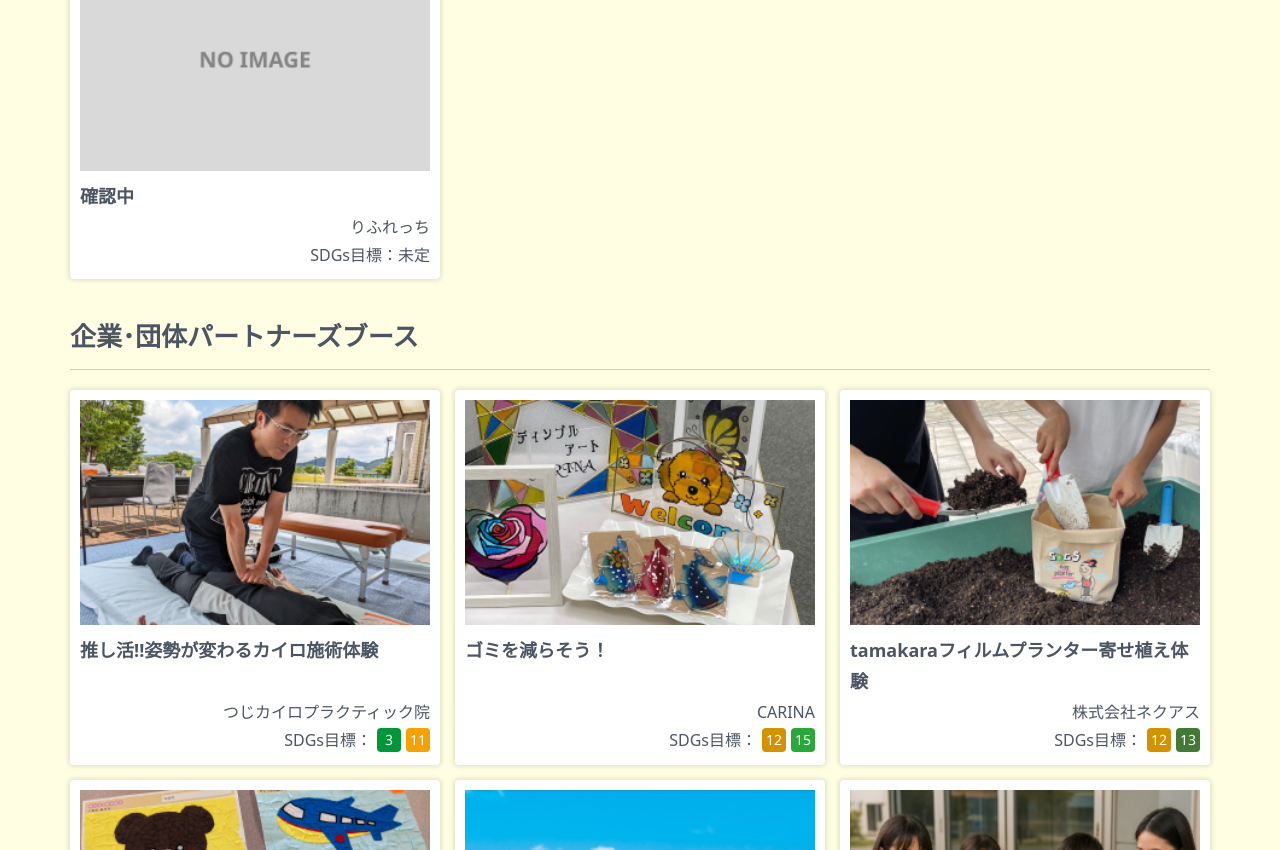
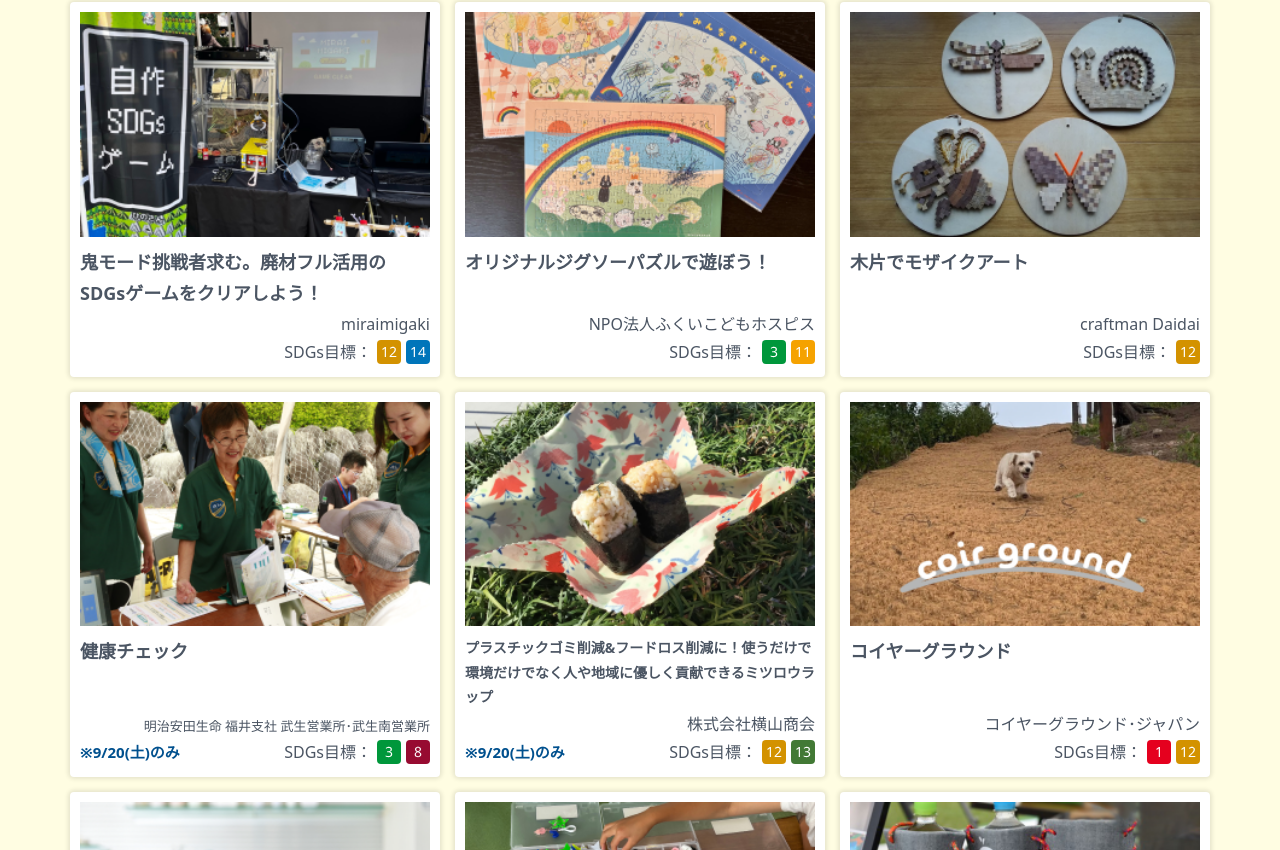
Before and after one commit to Ktjm-555/sabae-event-lp, a React (Vite) app in the folder sabae-event-lp/: page /booth in a window 1280 px wide. Shown: the part 1110-1960 px from the top of the page. Built offline with nearby package versions, Linux system fonts and the light colour scheme; a web font is replaced by a local one.

Commit message:
ブースカードスタイル調整

```diff
--- a/sabae-event-lp/src/components/contents/BoothCards.tsx
+++ b/sabae-event-lp/src/components/contents/BoothCards.tsx
@@ -2,7 +2,7 @@ import styled from "@emotion/styled";
 import { S_DIV_CardContainer } from "../../Style";
 import { COLORS } from "../../consts/color";
 
-type item = {
+type Item = {
 	id: number;
 	imgSrc: string;
 	title: string;
@@ -11,38 +11,52 @@ type item = {
 	isNameLong: boolean;
 	numbers: number[];
 	notice?: string;
+	noticeBlue?: boolean;
 };
 
 type Props = {
-	items: item[];
+	items: Item[];
 };
 
 export const BoothCards = ({ items }: Props) => {
 	return (
-		<>
-			<DIV_CardsContainer>
-				{items.map((item, index) => (
-					<DIV_CardContainer key={index}>
-						<IMG_Card src={item.imgSrc} />
+		<DIV_CardsContainer>
+			{items.map((item) => {
+				const {
+					id,
+					imgSrc,
+					title,
+					isLong = false,
+					name,
+					isNameLong = false,
+					numbers,
+					notice = "",
+					noticeBlue = false,
+				} = item;
 
-						<H3_Title className={item.isLong ? "long-title" : ""}>
-							{item.title}
-						</H3_Title>
+				return (
+					<DIV_CardContainer key={id}>
+						<IMG_Card src={imgSrc} />
 
-						{/* カードの高さを合わせる */}
+						<H3_Title className={isLong ? "long-title" : ""}>{title}</H3_Title>
+
 						<DIV_Spacer />
 
 						<DIV_CardFooter>
-							<p className={item.isNameLong ? "long-title" : ""}>{item.name}</p>
+							<p className={isNameLong ? "long-name" : ""}>{name}</p>
 
-							<DIV_NoticeNumber className={item.notice ? "" : "flex-controle"}>
-								{item.notice && <SPAN_Notice>{item.notice}</SPAN_Notice>}
+							<DIV_NoticeNumber className={notice ? "" : "flex-controle"}>
+								{notice && (
+									<SPAN_Notice className={noticeBlue ? "blue" : ""}>
+										{notice}
+									</SPAN_Notice>
+								)}
 
 								<p>
 									SDGs目標：
 									<span>
-										{item.numbers.length
-											? item.numbers.map((num) => (
+										{numbers.length
+											? numbers.map((num) => (
 													<IMG_SdgsNumber
 														key={num}
 														src={`${
@@ -57,9 +71,9 @@ export const BoothCards = ({ items }: Props) => {
 							</DIV_NoticeNumber>
 						</DIV_CardFooter>
 					</DIV_CardContainer>
-				))}
-			</DIV_CardsContainer>
-		</>
+				);
+			})}
+		</DIV_CardsContainer>
 	);
 };
 
@@ -115,7 +129,7 @@ const DIV_CardFooter = styled.div`
 	flex-direction: column;
 	align-items: flex-end;
 
-	p.long-title {
+	p.long-name {
 		font-size: 13px;
 	}
 `;
@@ -136,4 +150,8 @@ const SPAN_Notice = styled.span`
 	font-size: 15px;
 	font-weight: bold;
 	color: ${COLORS.PRIMARY};
+
+	&.blue {
+		color: ${COLORS.TEXT_SUB_COLOR};
+	}
 `;
--- a/sabae-event-lp/src/components/pages/booth/BoothPage.tsx
+++ b/sabae-event-lp/src/components/pages/booth/BoothPage.tsx
@@ -2,12 +2,7 @@ import styled from "@emotion/styled";
 import { S_DIV_SectionWrapper, S_SECTION_container } from "../../../Style";
 import { COLORS } from "../../../consts/color";
 import { ContentsTitleOnly } from "../../contents/CotentsTitleOnly";
-import {
-	childrenSpace,
-	foodArea,
-	partners,
-	sabaeStudents,
-} from "../../../items/booth";
+import { childrenSpace, foodArea, partners } from "../../../items/booth";
 import { BoothCards } from "../../contents/BoothCards";
 import { BoothCardsMini } from "../../contents/BoothCardsMini";
 
@@ -24,16 +19,22 @@ export const BoothPage = () => {
 						/>
 					</DIV_TitleWrapper>
 
-					{/* 鯖江高校生ブース */}
+					{/* 企業･団体パートナーズブース */}
 					{/* セクションまたぎではないがボトムが必要なので囲む */}
 					<DIV_Contents>
-						<H2_Title>鯖江高校生ブース</H2_Title>
-						<BoothCards items={sabaeStudents} />
+						<H2_Title>企業･団体パートナーズブース</H2_Title>
+						<BoothCards items={partners} />
 					</DIV_Contents>
 
-					{/* 企業･団体パートナーズブース */}
-					<H2_Title>企業･団体パートナーズブース</H2_Title>
-					<BoothCards items={partners} />
+					{/* 鯖江高校生ブース */}
+					<H2_Title>鯖江高校生ブース</H2_Title>
+					{/* <BoothCards items={sabaeStudents} /> */}
+					<DIV_ImgContainer>
+						<img
+							src={`${import.meta.env.BASE_URL}logo/booth_comingSoon.svg`}
+							alt="ブースの画像"
+						/>
+					</DIV_ImgContainer>
 				</S_SECTION_container>
 			</DIV_SectionWrapper>
 
@@ -111,3 +112,9 @@ const H2_Title = styled.h2`
 const DIV_Contents = styled.div`
 	margin-bottom: 35px;
 `;
+
+const DIV_ImgContainer = styled.div`
+	display: flex;
+	justify-content: center;
+	align-items: center;
+`;
--- a/sabae-event-lp/src/items/booth.ts
+++ b/sabae-event-lp/src/items/booth.ts
@@ -174,6 +174,8 @@ export const partners = [
 		name: "明治安田生命 福井支社 武生営業所･武生南営業所",
 		isNameLong: true,
 		numbers: [3, 8],
+		notice: "※9/20(土)のみ",
+		noticeBlue: true,
 	},
 	{
 		id: 11,
@@ -186,6 +188,8 @@ export const partners = [
 		name: "株式会社横山商会",
 		isNameLong: false,
 		numbers: [12, 13],
+		notice: "※9/20(土)のみ",
+		noticeBlue: true,
 	},
 	{
 		id: 12,
@@ -247,7 +251,7 @@ export const partners = [
 		id: 17,
 		imgSrc: `${
 			import.meta.env.BASE_URL
-		}images/partners/photo_partner_image17.png`,
+		}images/partners/photo_partner_image29.png`,
 		title: "確認中",
 		isLong: false,
 		name: "認定NPO法人さばえNPOサポート",
@@ -275,6 +279,8 @@ export const partners = [
 		name: "株式会社アモーレながすぎ",
 		isNameLong: false,
 		numbers: [4, 12],
+		notice: "※9/20(土)のみ",
+		noticeBlue: true,
 	},
 	{
 		id: 20,
```
Also changed, not shown: sabae-event-lp/public/logo/booth_comingSoon.svg (added).
